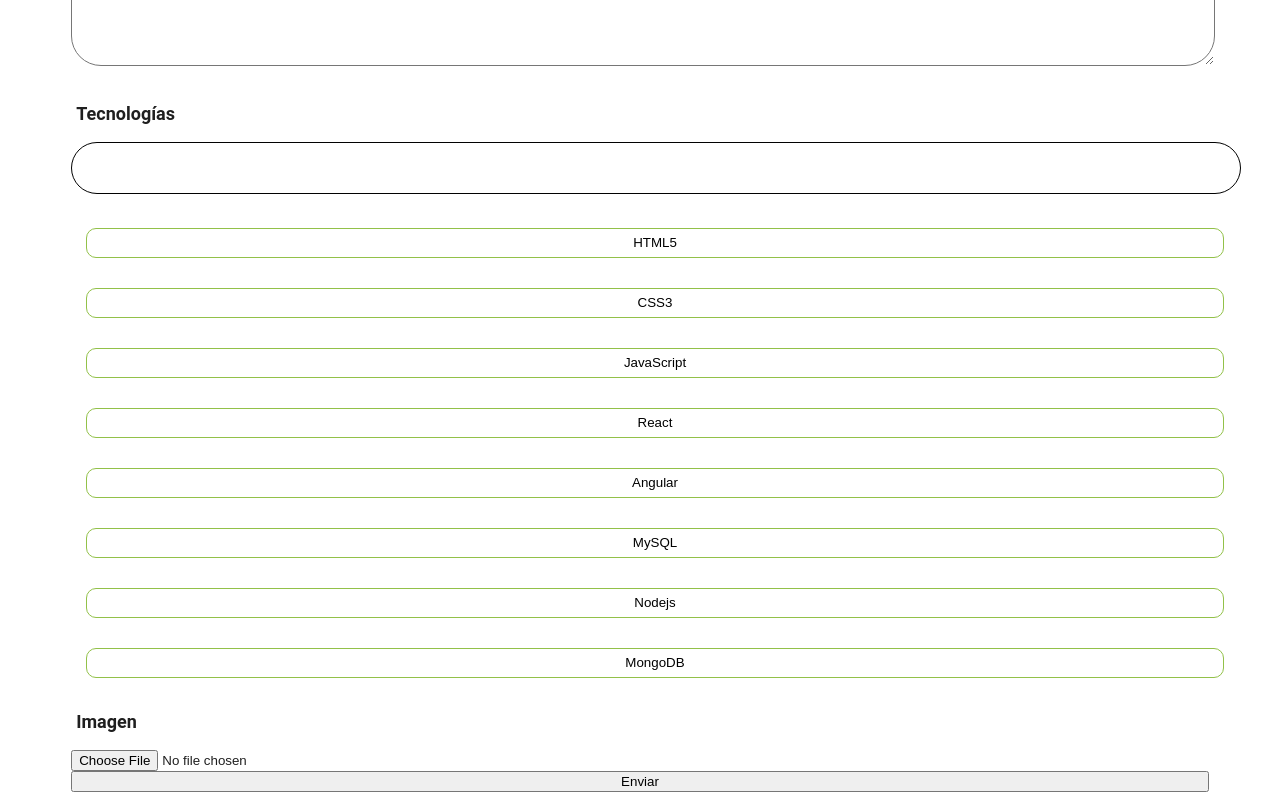
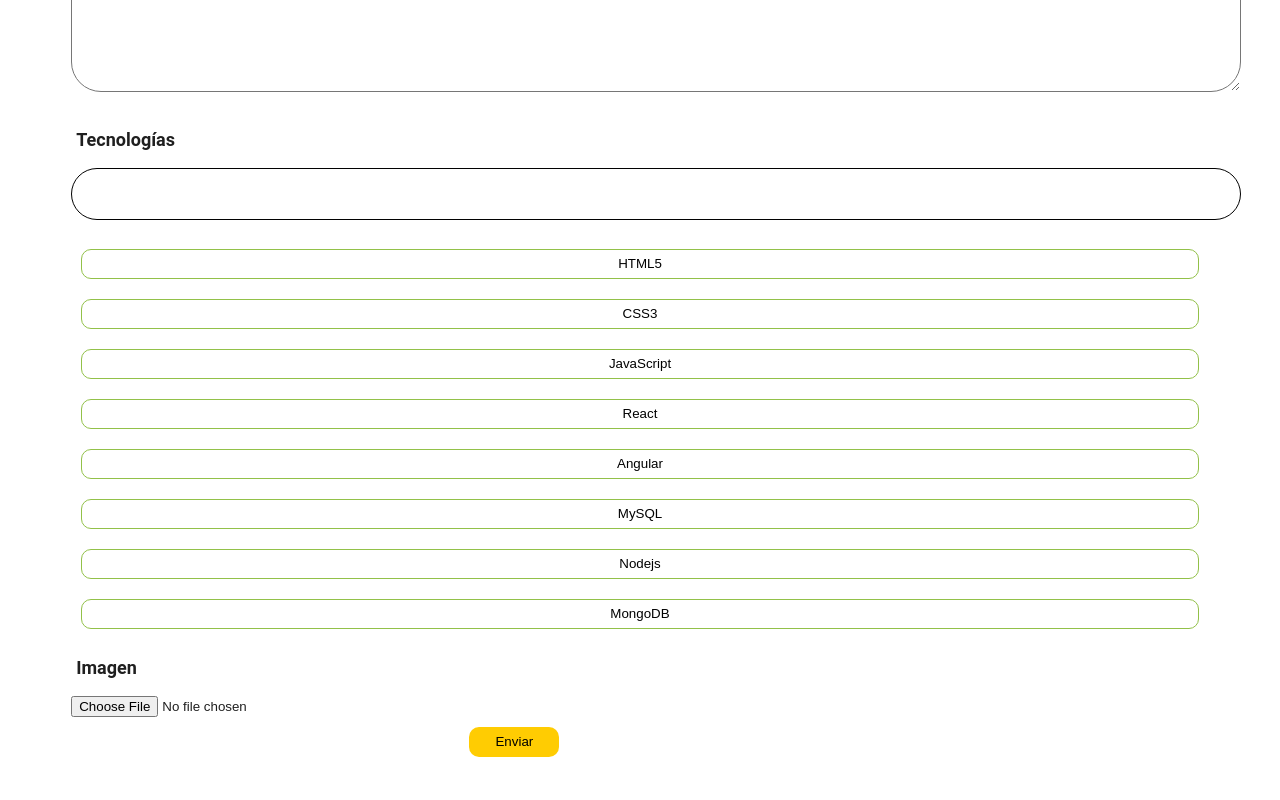
Before and after one commit to Javieredoher/social_Programate_fe, a React app: page / in a window 1280 px wide. Shown: the part 363-1163 px from the top of the page. After the commit the page ends 1138 px from the top, so only its background shows below. Built offline with nearby package versions, Linux system fonts and the light colour scheme.

Commit message:
11-11-21| color button| ACPC

```diff
--- a/src/components/formpublications/Publicactions.jsx
+++ b/src/components/formpublications/Publicactions.jsx
@@ -49,7 +49,7 @@ const Publications = () => {
                     />
                     <br />
                 </div>
-                <input type="submit" value="Enviar" />
+                <input className={styles.button} type="submit" value="Enviar" />
             </form>
         </Fragment>
     );
--- a/src/components/formpublications/publications.module.css
+++ b/src/components/formpublications/publications.module.css
@@ -29,6 +29,7 @@ h3 {
 .textarea {
     width: 100%;
     height: 150px;
+    padding: 15px;
     display: flex;
     justify-content: center;
     border-radius: 30px;
@@ -39,8 +40,62 @@ h3 {
 .tecno button {
     width: 100%;
     height: 30px;
-    margin: 15px;
+    margin: 10px;
     border-radius: 10px;
     border: 1px solid #92C149;
     background-color: #ffffff;
 }
+.tecno {
+    display: flex;
+    justify-content: around;
+    flex-wrap: wrap;
+}
+input .button {
+    display: flex;
+    justify-content: center;
+    margin-top: 30px;
+    margin-bottom: 40px;
+}
+.button {
+    display: flex;
+    justify-content: center;
+    align-items: center;
+    width: 90px;
+    height: 30px;
+    margin: 10px 35%;
+    border-radius: 10px;
+    border: none;
+    background-color: #ffcc02;
+    flex-wrap: wrap;
+    color: #010101;
+}
+
+
+
+
+
+/* Medium (md) */
+@media (min-width: 768px) {
+    /* ... */
+}
+
+
+
+/* Large (lg) */
+@media (min-width: 1024px) {
+
+    .from_container {
+        width: 90%;
+        flex-wrap: wrap;
+        flex-direction: row;
+        justify-content: space-between;
+
+    }
+    .forms{
+
+        width: 47%;
+
+    }
+
+
+}
```
